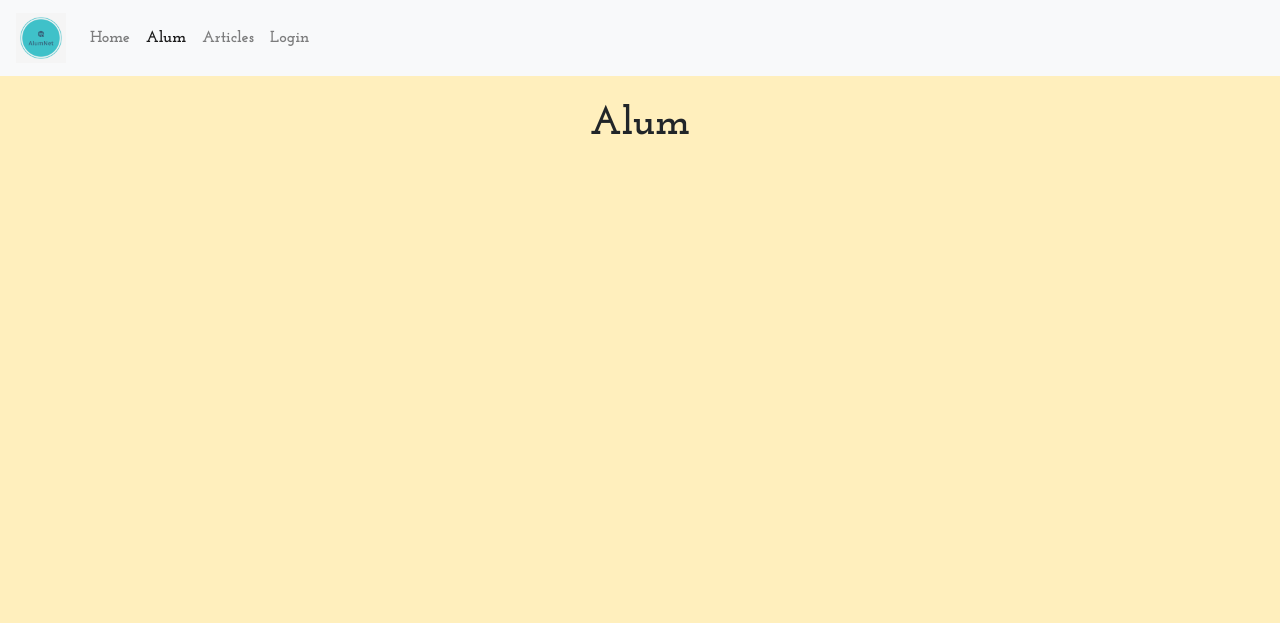
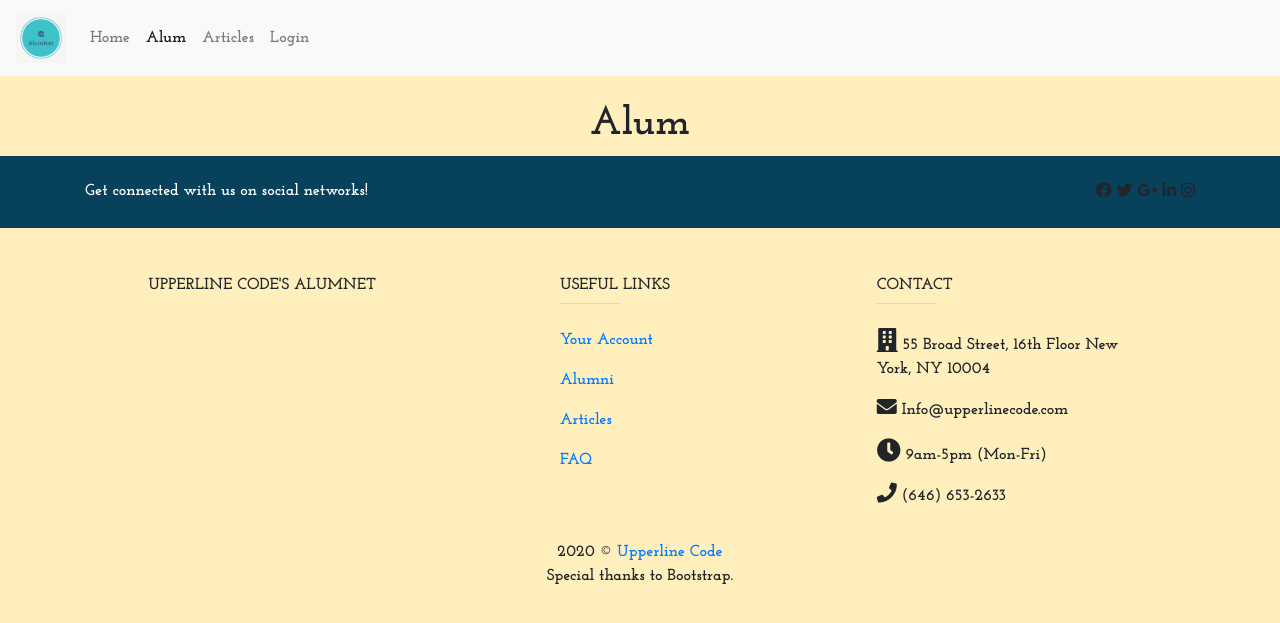
Before and after one commit to ravenclaw1999/AlumNet, a Flask app: page /alum in a window 1280 px wide. Shown: the top 623 px of the page. Run offline with Flask 2, Linux system fonts and the light colour scheme; data that the repository does not hold is empty; some libraries are stand-ins or nearby versions.

Commit message:
Added footer

```diff
--- a/templates/alum.html
+++ b/templates/alum.html
@@ -5,8 +5,11 @@
 	<link rel="stylesheet" href="https://stackpath.bootstrapcdn.com/bootstrap/4.3.1/css/bootstrap.min.css"
 		integrity="sha384-ggOyR0iXCbMQv3Xipma34MD+dH/1fQ784/j6cY/iJTQUOhcWr7x9JvoRxT2MZw1T" crossorigin="anonymous">
     <link rel=stylesheet href="style.css" />
+    <link rel="stylesheet" href="https://cdnjs.cloudflare.com/ajax/libs/font-awesome/4.7.0/css/font-awesome.min.css">
+    <link rel="stylesheet" href="https://use.fontawesome.com/releases/v5.14.0/css/all.css" integrity="sha384-HzLeBuhoNPvSl5KYnjx0BT+WB0QEEqLprO+NBkkk5gbc67FTaL7XIGa2w1L0Xbgc" crossorigin="anonymous">
     <link href="https://fonts.googleapis.com/css2?family=Josefin+Slab:wght@700&display=swap" rel="stylesheet">
     <meta name="viewport" content="width=device-width, initial-scale=1, shrink-to-fit=no">
+    <link rel="icon" href="https://5000-c253d8db-6016-469d-ae42-2e175842c32e.us-east1.cloudshell.dev/static/images/logo.png" type="image/gif">
 </head>
 
 <body style="background-color: #FFEFBD; font-family: 'Josefin Slab', serif; text-align: center">
@@ -51,6 +54,99 @@
         {% endfor %}
     </div>
 
+        <!-- Footer -->
+    <footer class="page-footer font-small unique-color-dark">
+    <div style="background-color: #08415C;">
+        <div class="container">
+        <!-- Grid row-->
+        <div class="row py-4 d-flex align-items-center">
+            <!-- Grid column -->
+            <div class="col-md-6 col-lg-5 text-center text-md-left mb-4 mb-md-0">
+            <h6 class="mb-0" style="color:white;">Get connected with us on social networks!</h6>
+            </div>
+            <!-- Grid column -->
+            <!-- Grid column -->
+            <div class ="col-md-6 col-lg-7 text-center text-md-right">
+            <!-- Facebook -->
+            <a class="fb-ic">
+                <i class="fab fa-facebook"></i>
+            </a>
+            <!-- Twitter -->
+            <a class="tw-ic">
+                <i class="fab fa-twitter"></i>
+            </a>
+            <!-- Google +-->
+            <a class="gplus-ic">
+                <i class="fab fa-google-plus-g"></i>
+            </a>
+            <!--Linkedin -->
+            <a class="li-ic">
+                <i class="fab fa-linkedin-in"></i>
+            </a>
+            <!--Instagram-->
+            <i class="fab fa-instagram"></i>
+            </div>
+            <!-- Grid column -->
+        </div>
+        <!-- Grid row-->
+        </div>
+    </div>
+    <!-- Footer Links -->
+    <div class="container text-center text-md-left mt-5">
+        <!-- Grid row -->
+        <div class="row mt-3">
+        <!-- Grid column -->
+        <div class="col-md-3 col-lg-4 col-xl-3 mx-auto mb-4">
+            <!-- Content -->
+            <h6 class="text-uppercase font-weight-bold">Upperline Code's AlumNet</h6>
+        </div>
+        <!-- Grid column -->
+        <div class="col-md-3 col-lg-2 col-xl-2 mx-auto mb-4">
+            <!-- Links -->
+            <h6 class="text-uppercase font-weight-bold">Useful links</h6>
+            <hr class="deep-purple accent-2 mb-4 mt-0 d-inline-block mx-auto" style="width: 60px;">
+            <p>
+            <a href="/bio">Your Account</a></p>
+            <p>
+            <a href="#">Alumni</a>
+            </p>
+            <p>
+            <a href="/articles">Articles</a>
+            </p>
+            <p>
+            <a href="https://www.upperlinecode.com/faqs">FAQ</a>
+            </p>
+        </div>
+        <!-- Grid column -->
+        <!-- Grid column -->
+        <div class="col-md-4 col-lg-3 col-xl-3 mx-auto mb-md-0 mb-4">
+            <!-- Links -->
+            <h6 class="text-uppercase font-weight-bold">Contact</h6>
+            <hr class="deep-purple accent-2 mb-4 mt-0 d-inline-block mx-auto" style="width: 60px;">
+            <p>
+            <i style='font-size:24px' class='fa'>&#xf1ad;</i> 55 Broad Street, 16th Floor New York, NY 10004</p>
+            <p>
+            <i style='font-size:20px' class='fa'>&#xf0e0;</i> Info@upperlinecode.com</i>
+            </p>
+            <p>
+            <i style='font-size:24px' class='fa'>&#xf017;</i></i> 9am-5pm (Mon-Fri)</p>
+            <p>
+            <i style="font-size:20px" class='fa'>&#xf095;</i> (646) 653-2633</p>
+        </div>
+        <!-- Grid column -->
+        </div>
+        <!-- Grid row -->
+    </div>
+    <!-- Footer Links -->
+    <!-- Copyright -->
+    <div class="footer-copyright text-center py-3"> 2020 &#169;
+        <a href="https://www.upperlinecode.com/">Upperline Code</a>
+        <p>Special thanks to Bootstrap.</p>
+    </div>
+    <!-- Copyright -->
+    </footer>
+    <!-- Footer -->
+
 
         <script src="https://code.jquery.com/jquery-3.3.1.slim.min.js" integrity="sha384-q8i/X+965DzO0rT7abK41JStQIAqVgRVzpbzo5smXKp4YfRvH+8abtTE1Pi6jizo" crossorigin="anonymous"></script>
         <script src="https://cdnjs.cloudflare.com/ajax/libs/popper.js/1.14.7/umd/popper.min.js" integrity="sha384-UO2eT0CpHqdSJQ6hJty5KVphtPhzWj9WO1clHTMGa3JDZwrnQq4sF86dIHNDz0W1" crossorigin="anonymous"></script>
```
